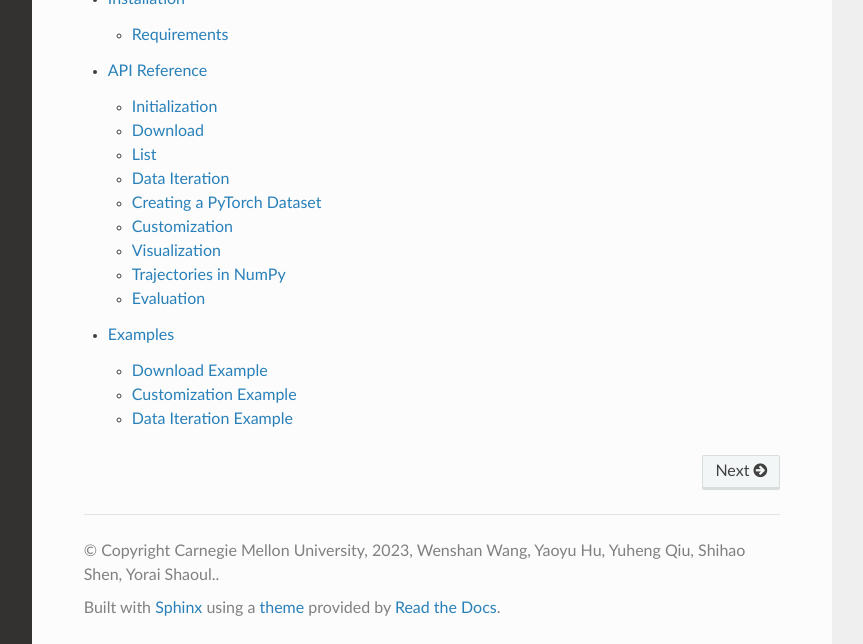
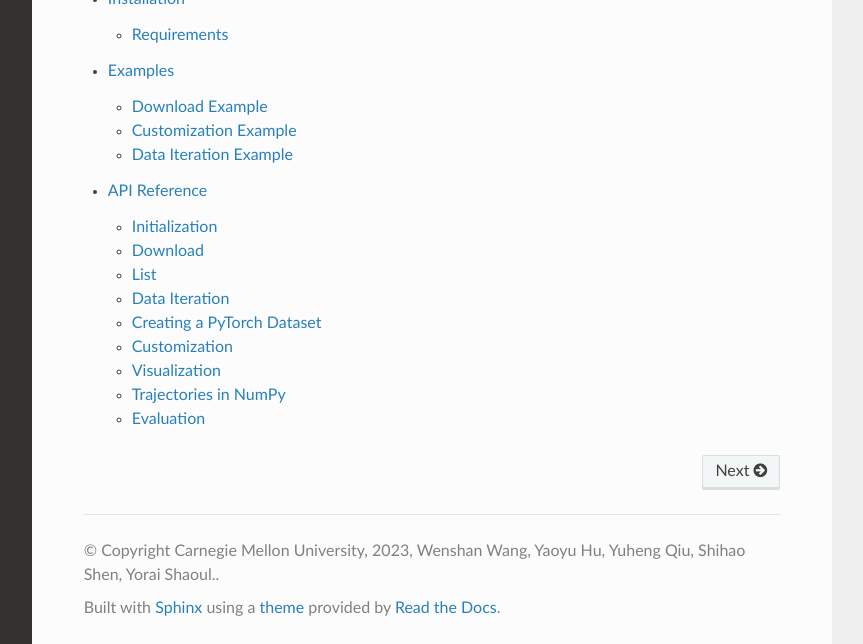
Before and after one commit to castacks/tartanairpy, a Sphinx documentation site: the page built from docs/index.rst, in a window 1280 px wide and 900 px high, scrolled down 668 px, cut to the strip 256-900 px from the top of the window. Shown: the whole strip, without its empty margins (268-1131 px from the left). Built offline with Sphinx 7.4.7 and the Read the Docs theme 2.0.0, drawn with Linux system fonts in a browser that asks for light colours.

Commit message:
trying docs

```diff
--- a/docs/index.rst
+++ b/docs/index.rst
@@ -28,5 +28,5 @@ All the environments have recorded trajectories that were designed to be challen
    :caption: Getting Started:
 
    installation
+   examples
    usage
-   examples
```
